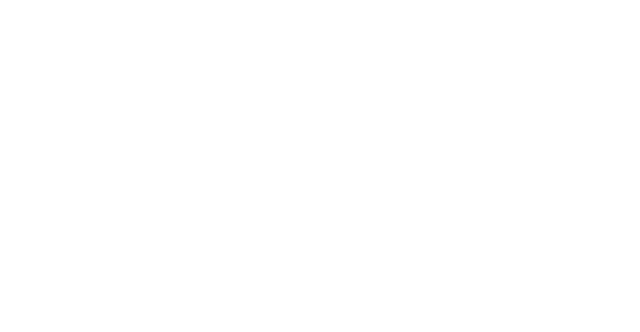
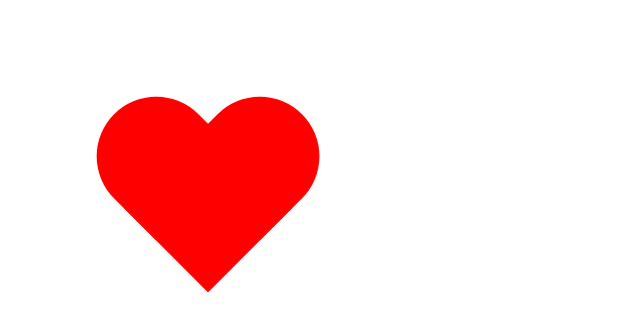
Before and after one commit to fsz0826/heart, a plain HTML site: page animation.html in a window 1280 px wide. Shown: the whole page, without its empty margins (0-640 px from the left). Drawn offline with Linux system fonts and the light colour scheme; the site is published under a folder, as on GitHub Pages, so addresses that start at the root find nothing.

Commit message:
修改路径问题

```diff
--- a/animation.html
+++ b/animation.html
@@ -7,7 +7,7 @@
       content="width=device-width, initial-scale=1.0, minimum-scale=1.0, maximum-scale=1.0, user-scalable=no"
     />
     <title>一颗小红心</title>
-    <link rel="stylesheet" href="/css/animation.css" />
+    <link rel="stylesheet" href="css/animation.css" />
   </head>
   <body>
     <div id="container">
```
Also changed, not shown: transform.html (+1 -1 lines).
